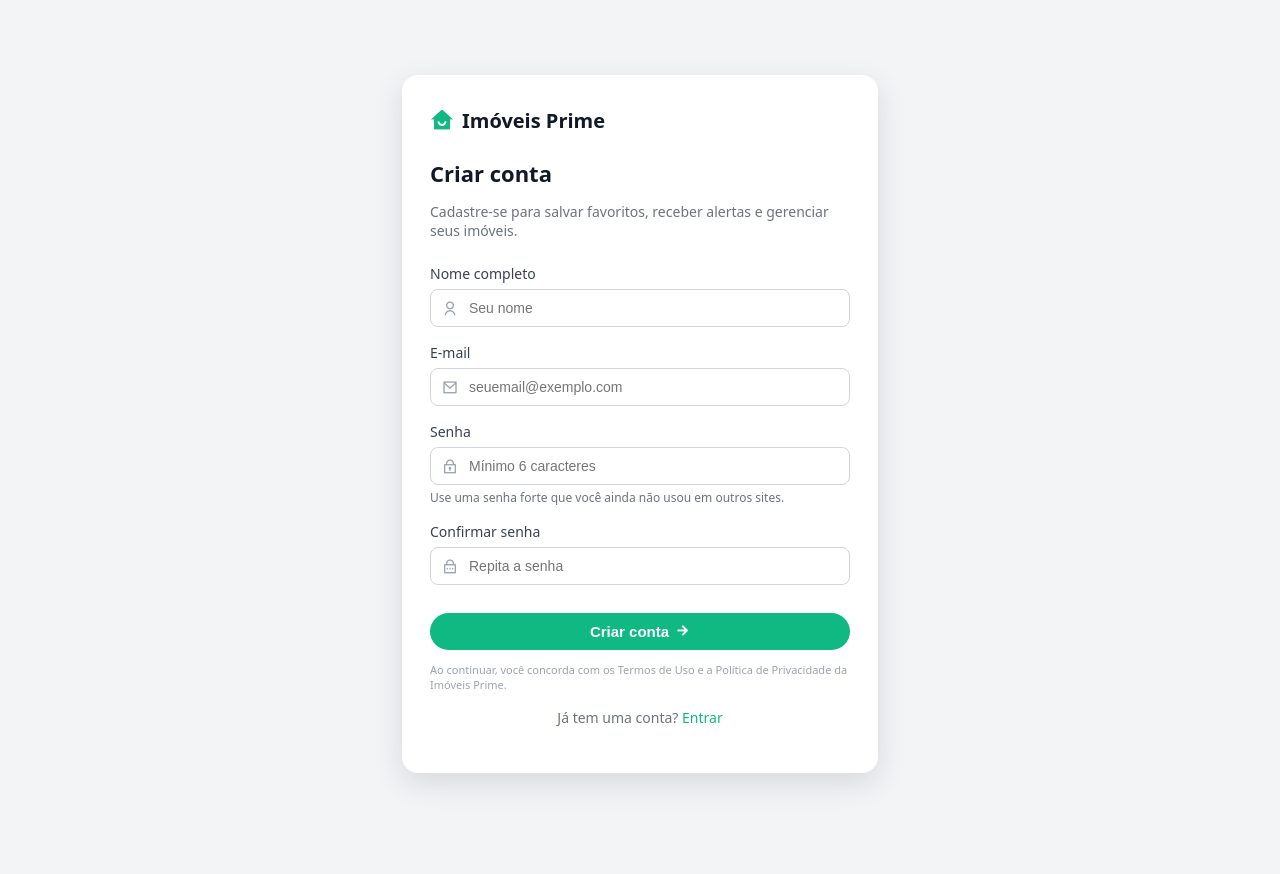
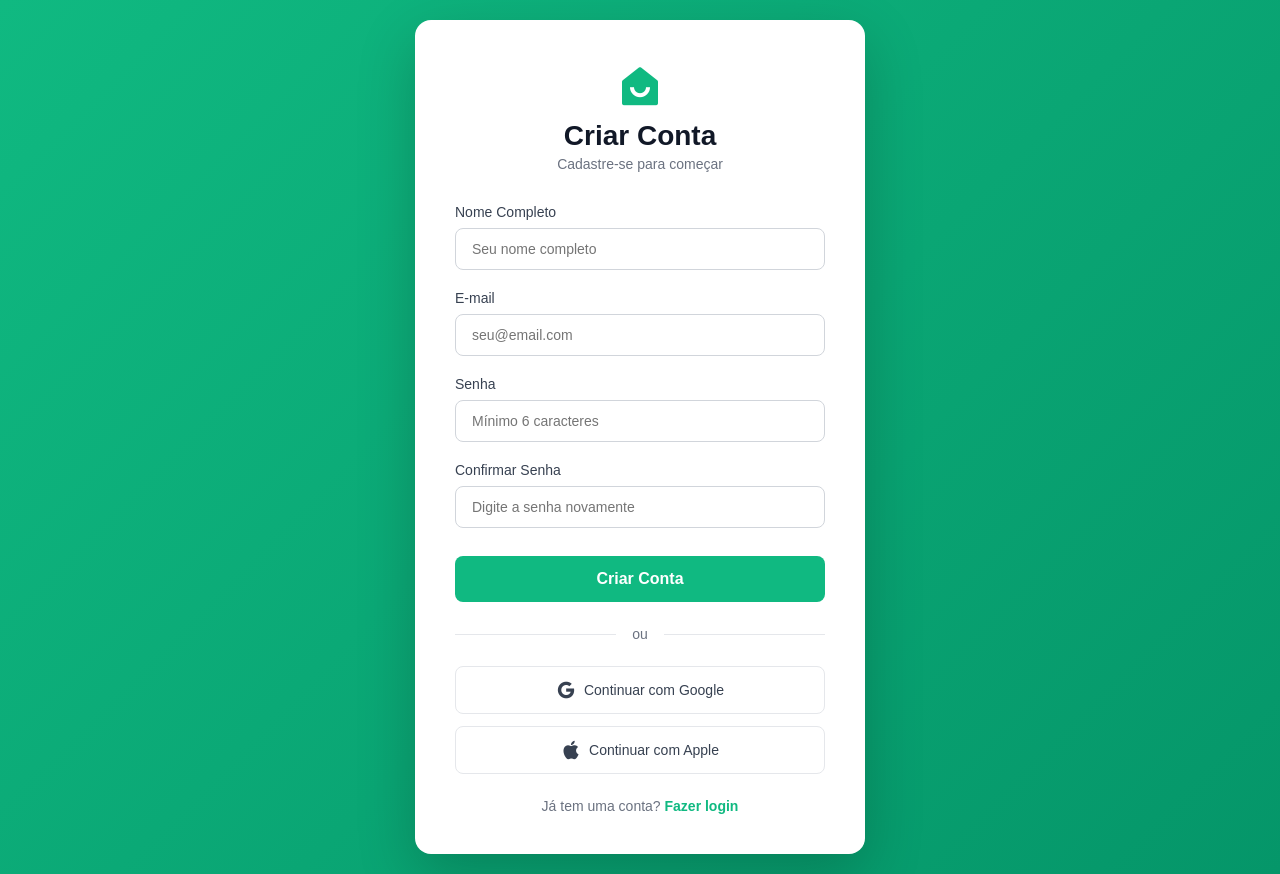
Before and after one commit to maelssonsilva-wq/aluguelja, a website: page cadastro.html in a window 1280 px wide. Before the commit the page ends 848 px from the top, so only its background shows below. Drawn offline with nearby package versions, Linux system fonts and the light colour scheme; a web font is replaced by a local one.

Commit message:
Refactor cadastro.html with new design and functionality

```diff
--- a/cadastro.html
+++ b/cadastro.html
@@ -6,419 +6,411 @@
     <title>Cadastro - Imóveis Prime</title>
     <link href="https://cdnjs.cloudflare.com/ajax/libs/remixicon/4.6.0/remixicon.min.css" rel="stylesheet">
     <style>
-        body {
-            margin: 0;
-            font-family: system-ui, -apple-system, BlinkMacSystemFont, 'Segoe UI', sans-serif;
-            background: #F3F4F6;
-            color: #111827;
-            -webkit-font-smoothing: antialiased;
+        @font-face {
+            font-family: 'AlibabaSans';
+            src: url('https://assets-persist.lovart.ai/agent-static-assets/AlibabaSans-Regular.otf') format('opentype');
+            font-weight: 400;
         }
 
-        .page-wrapper {
+        * {
+            margin: 0;
+            padding: 0;
+            box-sizing: border-box;
+        }
+
+        body {
+            font-family: 'AlibabaSans', sans-serif;
+            background: linear-gradient(135deg, #10B981 0%, #059669 100%);
             min-height: 100vh;
             display: flex;
             align-items: center;
             justify-content: center;
-            padding: 24px;
+            padding: 20px;
         }
 
-        .card {
+        .register-container {
+            background: white;
+            border-radius: 16px;
+            box-shadow: 0 20px 60px rgba(0,0,0,0.2);
+            max-width: 450px;
             width: 100%;
-            max-width: 420px;
-            background: #FFFFFF;
-            border-radius: 16px;
-            box-shadow: 0 10px 30px rgba(15, 23, 42, 0.12);
-            padding: 32px 28px;
+            padding: 40px;
         }
 
         .logo {
+            text-align: center;
+            margin-bottom: 32px;
+        }
+
+        .logo i {
+            font-size: 48px;
+            color: #10B981;
+        }
+
+        .logo h1 {
+            font-size: 28px;
+            color: #111827;
+            margin-top: 8px;
+        }
+
+        .logo p {
+            color: #6B7280;
+            font-size: 14px;
+            margin-top: 4px;
+        }
+
+        .form-group {
+            margin-bottom: 20px;
+        }
+
+        .form-group label {
+            display: block;
+            margin-bottom: 8px;
+            font-weight: 500;
+            color: #374151;
+            font-size: 14px;
+        }
+
+        .form-group input {
+            width: 100%;
+            padding: 12px 16px;
+            border: 1px solid #D1D5DB;
+            border-radius: 8px;
+            font-size: 14px;
+            transition: all 0.3s;
+            font-family: inherit;
+        }
+
+        .form-group input:focus {
+            outline: none;
+            border-color: #10B981;
+            box-shadow: 0 0 0 3px rgba(16, 185, 129, 0.1);
+        }
+
+        .register-btn {
+            width: 100%;
+            padding: 14px;
+            background: #10B981;
+            color: white;
+            border: none;
+            border-radius: 8px;
+            font-size: 16px;
+            font-weight: 600;
+            cursor: pointer;
+            transition: all 0.3s;
+            margin-top: 8px;
+        }
+
+        .register-btn:hover {
+            background: #059669;
+            transform: translateY(-2px);
+            box-shadow: 0 4px 12px rgba(16, 185, 129, 0.3);
+        }
+
+        .register-btn:disabled {
+            background: #9CA3AF;
+            cursor: not-allowed;
+            transform: none;
+        }
+
+        .divider {
+            display: flex;
+            align-items: center;
+            margin: 24px 0;
+            color: #6B7280;
+            font-size: 14px;
+        }
+
+        .divider::before,
+        .divider::after {
+            content: '';
+            flex: 1;
+            border-bottom: 1px solid #E5E7EB;
+        }
+
+        .divider::before {
+            margin-right: 16px;
+        }
+
+        .divider::after {
+            margin-left: 16px;
+        }
+
+        .social-btn {
+            width: 100%;
+            padding: 12px;
+            border: 1px solid #E5E7EB;
+            background: white;
+            border-radius: 8px;
+            font-size: 14px;
+            font-weight: 500;
+            cursor: pointer;
+            transition: all 0.3s;
+            display: flex;
+            align-items: center;
+            justify-content: center;
+            gap: 8px;
+            margin-bottom: 12px;
+            color: #374151;
+        }
+
+        .social-btn:hover {
+            border-color: #10B981;
+            color: #10B981;
+        }
+
+        .social-btn i {
+            font-size: 20px;
+        }
+
+        .login-link {
+            text-align: center;
+            margin-top: 24px;
+            color: #6B7280;
+            font-size: 14px;
+        }
+
+        .login-link a {
+            color: #10B981;
+            text-decoration: none;
+            font-weight: 600;
+        }
+
+        .login-link a:hover {
+            text-decoration: underline;
+        }
+
+        .alert {
+            padding: 12px 16px;
+            border-radius: 8px;
+            margin-bottom: 20px;
+            display: flex;
+            justify-content: space-between;
+            align-items: center;
+            animation: slideDown 0.3s ease-out;
+        }
+
+        .alert-content {
             display: flex;
             align-items: center;
             gap: 8px;
-            margin-bottom: 24px;
         }
 
-        .logo i {
-            color: #10B981;
-            font-size: 24px;
+        .alert i {
+            font-size: 20px;
         }
 
-        .logo span {
-            font-weight: 700;
-            font-size: 20px;
-            color: #111827;
+        .alert-close {
+            background: none;
+            border: none;
+            cursor: pointer;
+            color: inherit;
+            padding: 0;
+            margin-left: 10px;
         }
 
-        h1 {
-            font-size: 22px;
-            margin-bottom: 8px;
+        .alert-error {
+            background-color: #FEE2E2;
+            color: #B91C1C;
+            border-left: 4px solid #DC2626;
         }
 
-        .subtitle {
-            font-size: 14px;
-            color: #6B7280;
-            margin-bottom: 24px;
+        .alert-success {
+            background-color: #D1FAE5;
+            color: #065F46;
+            border-left: 4px solid #059669;
         }
 
-        .form-group {
-            margin-bottom: 16px;
+        @keyframes slideDown {
+            from {
+                opacity: 0;
+                transform: translateY(-10px);
+            }
+            to {
+                opacity: 1;
+                transform: translateY(0);
+            }
         }
 
-        label {
-            display: block;
-            font-size: 14px;
-            font-weight: 500;
-            color: #374151;
-            margin-bottom: 6px;
+        .spin {
+            animation: spin 1s linear infinite;
+            display: inline-block;
         }
 
-        .input-wrapper {
-            position: relative;
-        }
-
-        .input-wrapper i {
-            position: absolute;
-            left: 12px;
-            top: 50%;
-            transform: translateY(-50%);
-            color: #9CA3AF;
-        }
-
-        input[type="text"],
-        input[type="email"],
-        input[type="password"] {
-            width: 100%;
-            padding: 10px 12px 10px 38px;
-            border-radius: 8px;
-            border: 1px solid #D1D5DB;
-            font-size: 14px;
-            color: #111827;
-            outline: none;
-            box-sizing: border-box;
-        }
-
-        input:focus {
-            border-color: #10B981;
-            box-shadow: 0 0 0 2px rgba(16, 185, 129, 0.2);
-        }
-
-        .helper {
-            font-size: 12px;
-            color: #6B7280;
-            margin-top: 4px;
-        }
-
-        .primary-btn {
-            width: 100%;
-            margin-top: 12px;
-            padding: 10px 16px;
-            border-radius: 999px;
-            border: none;
-            background: #10B981;
-            color: white;
-            font-weight: 600;
-            font-size: 15px;
-            cursor: pointer;
-            display: inline-flex;
-            justify-content: center;
-            align-items: center;
-            gap: 6px;
-            transition: background 0.2s, transform 0.1s, box-shadow 0.2s;
-        }
-
-        .primary-btn:hover {
-            background: #059669;
-            box-shadow: 0 8px 20px rgba(16, 185, 129, 0.35);
-            transform: translateY(-1px);
-        }
-
-        .primary-btn:focus-visible {
-            outline: none;
-            box-shadow: 0 0 0 2px rgba(16, 185, 129, 0.4);
-        }
-
-        .footer-link {
-            margin-top: 16px;
-            font-size: 14px;
-            text-align: center;
-            color: #6B7280;
-        }
-
-        .footer-link a {
-            color: #10B981;
-            text-decoration: none;
-            font-weight: 500;
-        }
-
-        .footer-link a:hover {
-            text-decoration: underline;
-        }
-
-        .disclaimer {
-            margin-top: 12px;
-            font-size: 11px;
-            color: #9CA3AF;
-            line-height: 1.4;
+        @keyframes spin {
+            to { transform: rotate(360deg); }
         }
     </style>
 </head>
 <body>
-    <div class="page-wrapper">
-        <div class="card">
+    <div class="register-container">
         <div class="logo">
-                <i class="ri-home-smile-fill"></i>
-                <span>Imóveis Prime</span>
+            <i class="ri-home-smile-2-fill"></i>
+            <h1>Criar Conta</h1>
+            <p>Cadastre-se para começar</p>
         </div>
 
-            <h1>Criar conta</h1>
-            <p class="subtitle">Cadastre-se para salvar favoritos, receber alertas e gerenciar seus imóveis.</p>
+        <div id="alert-container"></div>
 
-            <!-- IMPORTANTE: este formulário ainda não salva em nenhum servidor.
-                 Depois será necessário conectar a uma API/backend para gravar os dados. -->
-            <form id="registrationForm" onsubmit="handleSubmit(event)">
+        <form id="registerForm">
             <div class="form-group">
-                    <label for="name">Nome completo</label>
-                    <div class="input-wrapper">
-                        <i class="ri-user-line"></i>
-                        <input type="text" id="name" name="name" placeholder="Seu nome" required>
-                    </div>
+                <label for="name">Nome Completo</label>
+                <input type="text" id="name" name="name" required placeholder="Seu nome completo">
             </div>
 
             <div class="form-group">
                 <label for="email">E-mail</label>
-                    <div class="input-wrapper">
-                        <i class="ri-mail-line"></i>
-                        <input type="email" id="email" name="email" placeholder="seuemail@exemplo.com" required>
-                    </div>
+                <input type="email" id="email" name="email" required placeholder="seu@email.com">
             </div>
 
             <div class="form-group">
                 <label for="password">Senha</label>
-                    <div class="input-wrapper">
-                        <i class="ri-lock-2-line"></i>
-                        <input type="password" id="password" name="password" placeholder="Mínimo 6 caracteres" required>
-                    </div>
-                    <p class="helper">Use uma senha forte que você ainda não usou em outros sites.</p>
+                <input type="password" id="password" name="password" required placeholder="Mínimo 6 caracteres">
             </div>
 
             <div class="form-group">
-                    <label for="confirm-password">Confirmar senha</label>
-                    <div class="input-wrapper">
-                        <i class="ri-lock-password-line"></i>
-                        <input type="password" id="confirm-password" name="confirm-password" placeholder="Repita a senha" required>
+                <label for="confirmPassword">Confirmar Senha</label>
+                <input type="password" id="confirmPassword" name="confirmPassword" required placeholder="Digite a senha novamente">
+            </div>
+
+            <button type="submit" class="register-btn">Criar Conta</button>
+        </form>
+
+        <div class="divider">ou</div>
+
+        <button class="social-btn" id="google-register-btn">
+            <i class="ri-google-fill"></i> Continuar com Google
+        </button>
+
+        <button class="social-btn" id="apple-register-btn">
+            <i class="ri-apple-fill"></i> Continuar com Apple
+        </button>
+
+        <div class="login-link">
+            Já tem uma conta? <a href="index.html">Fazer login</a>
         </div>
     </div>
 
-                <button type="submit" class="primary-btn">
-                    Criar conta
-                    <i class="ri-arrow-right-line"></i>
-                </button>
+    <script>
+        // Configuração da API
+        const API_BASE_URL = 'http://localhost:5000'; // Altere conforme necessário
 
-                <p class="disclaimer">Ao continuar, você concorda com os Termos de Uso e a Política de Privacidade da Imóveis Prime.</p>
-                            </form>
+        function showAlert(message, type = 'info') {
+            const container = document.getElementById('alert-container');
+            container.innerHTML = '';
 
-                <div id="error-message" class="error-message" style="display: none; color: #EF4444; margin-top: 16px; font-size: 14px;"></div>
-                <div id="success-message" class="success-message" style="display: none; color: #10B981; margin-top: 16px; font-size: 14px;"></div>
+            const alert = document.createElement('div');
+            alert.className = `alert alert-${type}`;
+            alert.innerHTML = `
+                <div class="alert-content">
+                    <i class="ri-${type === 'error' ? 'error-warning-line' : 'checkbox-circle-line'}"></i>
+                    <span>${message}</span>
+                </div>
+                <button class="alert-close"><i class="ri-close-line"></i></button>
+            `;
 
-            <p class="footer-link">
-                Já tem uma conta? <a href="index.html">Entrar</a>
-            </p>
-        </div>
-    </div>
-    <script>
-        // Verificar se o usuário veio do botão de proprietário
-        document.addEventListener('DOMContentLoaded', function() {
-            const urlParams = new URLSearchParams(window.location.search);
-            const tipoUsuario = urlParams.get('tipo');
+            container.appendChild(alert);
 
-            if (tipoUsuario === 'proprietario') {
-                // Atualizar o título e subtítulo para proprietário
-                const titulo = document.querySelector('h1');
-                const subtitulo = document.querySelector('.subtitle');
+            const closeBtn = alert.querySelector('.alert-close');
+            closeBtn.addEventListener('click', () => alert.remove());
 
-                if (titulo) titulo.textContent = 'Cadastro de Proprietário';
-                if (subtitulo) {
-                    subtitulo.textContent = 'Cadastre-se como proprietário para publicar seus imóveis, gerenciar visitas e receber propostas.';
+            setTimeout(() => {
+                if (alert.parentNode) {
+                    alert.remove();
+                }
+            }, 5000);
         }
 
-                // Adicionar campo adicional para o CRECI (opcional)
-                const form = document.getElementById('registrationForm');
-                if (form) {
-                    const creciField = `
-                        <div class="form-group">
-                            <label for="creci">CRECI (opcional)</label>
-                            <div class="input-wrapper">
-                                <i class="ri-id-card-line"></i>
-                                <input type="text" id="creci" name="creci" placeholder="Seu número de registro">
-                            </div>
-                        </div>
-                    `;
-                    const submitButton = form.querySelector('button[type="submit"]');
-                    if (submitButton) {
-                        submitButton.insertAdjacentHTML('beforebegin', creciField);
-                    }
-                }
-            }
-        });
+        // Formulário de cadastro
+        document.getElementById('registerForm').addEventListener('submit', async function(e) {
+            e.preventDefault();
 
-        function showError(message) {
-            const errorElement = document.getElementById('error-message');
-            const successElement = document.getElementById('success-message');
-
-            errorElement.textContent = message;
-            errorElement.style.display = 'block';
-            successElement.style.display = 'none';
-
-            // Rolar até a mensagem de erro
-            errorElement.scrollIntoView({ behavior: 'smooth', block: 'center' });
-        }
-
-        function showSuccess(message) {
-            const errorElement = document.getElementById('error-message');
-            const successElement = document.getElementById('success-message');
-
-            successElement.textContent = message;
-            successElement.style.display = 'block';
-            errorElement.style.display = 'none';
-
-            // Rolar até a mensagem de sucesso
-            successElement.scrollIntoView({ behavior: 'smooth', block: 'center' });
-        }
-
-        function validateEmail(email) {
-            const re = /^[^\s@]+@[^\s@]+\.[^\s@]+$/;
-            return re.test(String(email).toLowerCase());
-        }
-
-        async function handleSubmit(event) {
-            event.preventDefault();
-
-            const form = event.target;
-            const name = form.name.value.trim();
-            const email = form.email.value.trim();
-            const password = form.password.value;
-            const confirmPassword = form['confirm-password'].value;
-            const creci = form.creci ? form.creci.value.trim() : '';
+            const name = document.getElementById('name').value.trim();
+            const email = document.getElementById('email').value.trim();
+            const password = document.getElementById('password').value;
+            const confirmPassword = document.getElementById('confirmPassword').value;
 
             // Validações
-            if (name.length < 3) {
-                showError('O nome deve ter pelo menos 3 caracteres');
-                return;
-            }
-
-            if (!validateEmail(email)) {
-                showError('Por favor, insira um e-mail válido');
+            if (!name || !email || !password || !confirmPassword) {
+                showAlert('Por favor, preencha todos os campos.', 'error');
                 return;
             }
 
             if (password.length < 6) {
-                showError('A senha deve ter pelo menos 6 caracteres');
+                showAlert('A senha deve ter no mínimo 6 caracteres.', 'error');
                 return;
             }
 
             if (password !== confirmPassword) {
-                showError('As senhas não conferem');
+                showAlert('As senhas não coincidem.', 'error');
                 return;
             }
 
-            // Desabilitar o botão de envio para evitar múltiplos envios
-            const submitButton = form.querySelector('button[type="submit"]');
-            const originalButtonText = submitButton.innerHTML;
-            submitButton.disabled = true;
-            submitButton.innerHTML = '<i class="ri-loader-4-line ri-spin"></i> Cadastrando...';
+            // Loading
+            const submitBtn = this.querySelector('button[type="submit"]');
+            const originalText = submitBtn.innerHTML;
+            submitBtn.disabled = true;
+            submitBtn.innerHTML = '<i class="ri-loader-4-line spin"></i> Criando conta...';
 
-            // Simular um atraso de rede
-            await new Promise(resolve => setTimeout(resolve, 1500));
-
-            // Verificar se o usuário já existe
-            const users = JSON.parse(localStorage.getItem('users') || '[]');
-            const userExists = users.some(user => user.email === email);
-
-            if (userExists) {
-                showError('Este e-mail já está cadastrado. Por favor, faça login ou use outro e-mail.');
-                submitButton.disabled = false;
-                submitButton.innerHTML = originalButtonText;
-                return;
-            }
-
-            // Criar novo usuário
-            const isOwner = new URLSearchParams(window.location.search).get('tipo') === 'proprietario';
-            const newUser = {
-                id: Date.now().toString(),
-                name,
-                email,
-                password: btoa(password), // Criptografia básica (não use em produção real)
-                userType: isOwner ? 'owner' : 'user',
-                creci: isOwner ? creci : null,
-                createdAt: new Date().toISOString()
-            };
-
-            // Salvar usuário no localStorage
-            users.push(newUser);
-            localStorage.setItem('users', JSON.stringify(users));
-
-            // Criar sessão de usuário logado
-            const session = {
-                userId: newUser.id,
-                email: newUser.email,
-                name: newUser.name,
-                userType: newUser.userType,
-                loggedIn: true,
-                lastLogin: new Date().toISOString()
-            };
-            localStorage.setItem('currentUser', JSON.stringify(session));
-
-            // Mostrar mensagem de sucesso
-            showSuccess(`Cadastro realizado com sucesso! Bem-vindo(a) ${name}.`);
-
-            // Limpar o formulário
-            form.reset();
-
-            // Redirecionar após 2 segundos
-            setTimeout(() => {
-                window.location.href = 'index.html';
-            }, 2000);
-
-            // Se você quiser implementar uma conexão real com o servidor no futuro,
-            // descomente o código abaixo e substitua a URL pela sua API
-            /*
             try {
-                const response = await fetch('https://sua-api.com/cadastro', {
+                const response = await fetch(`${API_BASE_URL}/api/auth/register`, {
                     method: 'POST',
                     headers: {
-                        'Content-Type': 'application/json',
+                        'Content-Type': 'application/json'
                     },
-                    body: JSON.stringify({
-                        name,
-                        email,
-                        password,
-                        creci,
-                        userType: isOwner ? 'owner' : 'user'
-                    }),
+                    body: JSON.stringify({ name, email, password })
                 });
 
                 const data = await response.json();
 
                 if (!response.ok) {
-                    // Se houver erros de validação do servidor
-                    if (data.errors && Array.isArray(data.errors)) {
-                        showError(data.errors[0].msg || 'Erro ao processar o cadastro');
-                    } else {
-                        showError(data.error || 'Erro ao processar o cadastro');
-                    }
-                    return;
+                    throw new Error(data.message || data.detail || 'Erro ao criar conta');
                 }
 
-                // Sucesso no cadastro
+                // Salva token
+                if (data.token) {
+                    localStorage.setItem('authToken', data.token);
+                    localStorage.setItem('user', JSON.stringify(data.user));
+                }
+
+                showAlert(data.message || 'Conta criada com sucesso!', 'success');
+
+                // Redireciona após 2 segundos
+                setTimeout(() => {
+                    window.location.href = 'index.html';
+                }, 2000);
+
             } catch (error) {
-                console.error('Erro ao enviar o formulário:', error);
-                showError('Erro de conexão com o servidor. Por favor, tente novamente mais tarde.');
+                showAlert(error.message, 'error');
+                submitBtn.disabled = false;
+                submitBtn.innerHTML = originalText;
+            }
+        });
 
-                // Reativar o botão de envio em caso de erro
-                submitButton.disabled = false;
-                submitButton.innerHTML = originalButtonText;
-            }
-            */
+        // Login com Google
+        document.getElementById('google-register-btn').addEventListener('click', function() {
+            const width = 500;
+            const height = 600;
+            const left = (screen.width / 2) - (width / 2);
+            const top = (screen.height / 2) - (height / 2);
+
+            window.open(
+                `${API_BASE_URL}/api/auth/google`,
+                'Google Login',
+                `width=${width},height=${height},left=${left},top=${top}`
+            );
+        });
+
+        // Verifica token na URL (callback OAuth)
+        const urlParams = new URLSearchParams(window.location.search);
+        const token = urlParams.get('token');
+
+        if (token) {
+            localStorage.setItem('authToken', token);
+            showAlert('Login realizado com sucesso!', 'success');
+            setTimeout(() => {
+                window.location.href = 'index.html';
+            }, 1500);
         }
     </script>
 </body>
```
Lines whose indentation alone changed are shown as unchanged.
